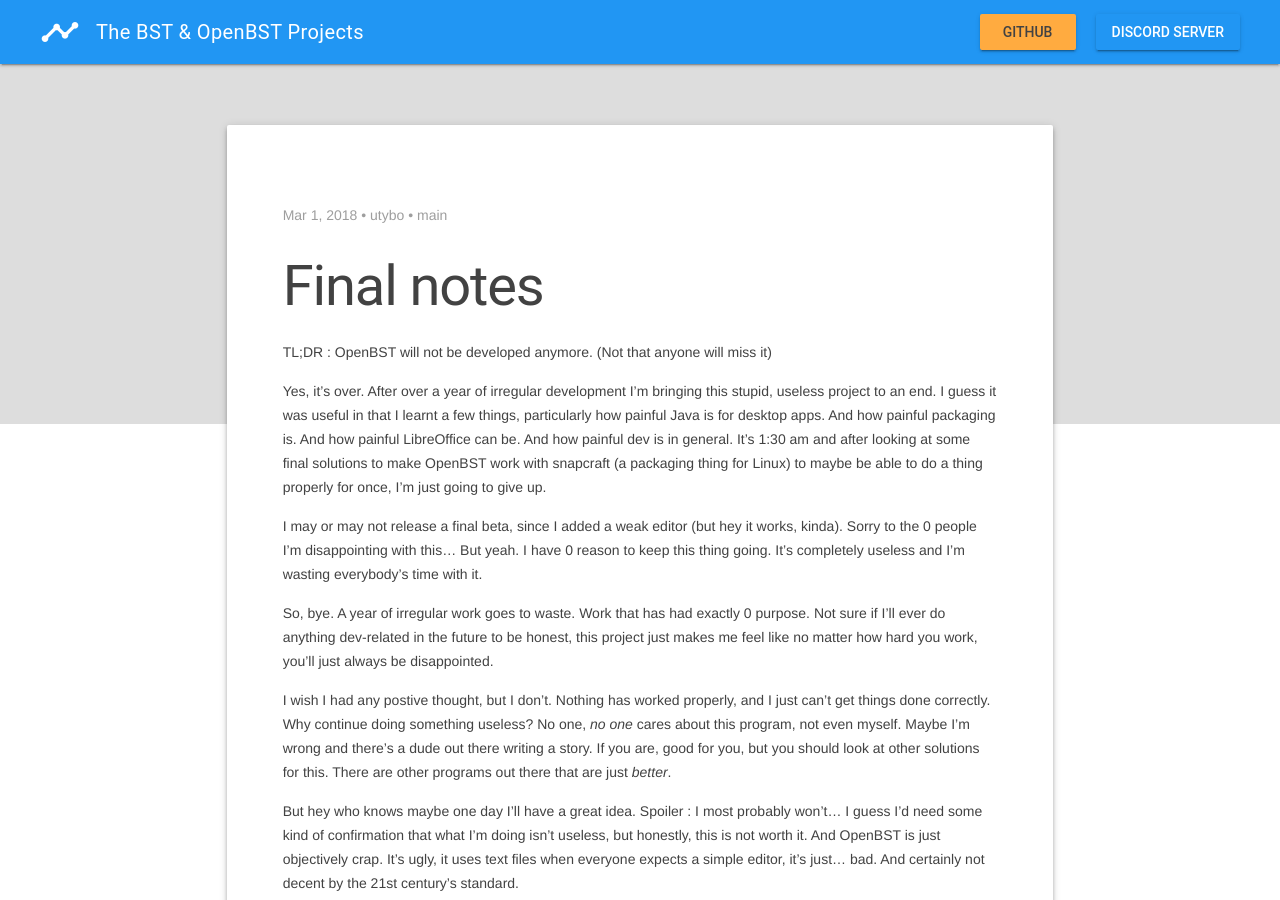
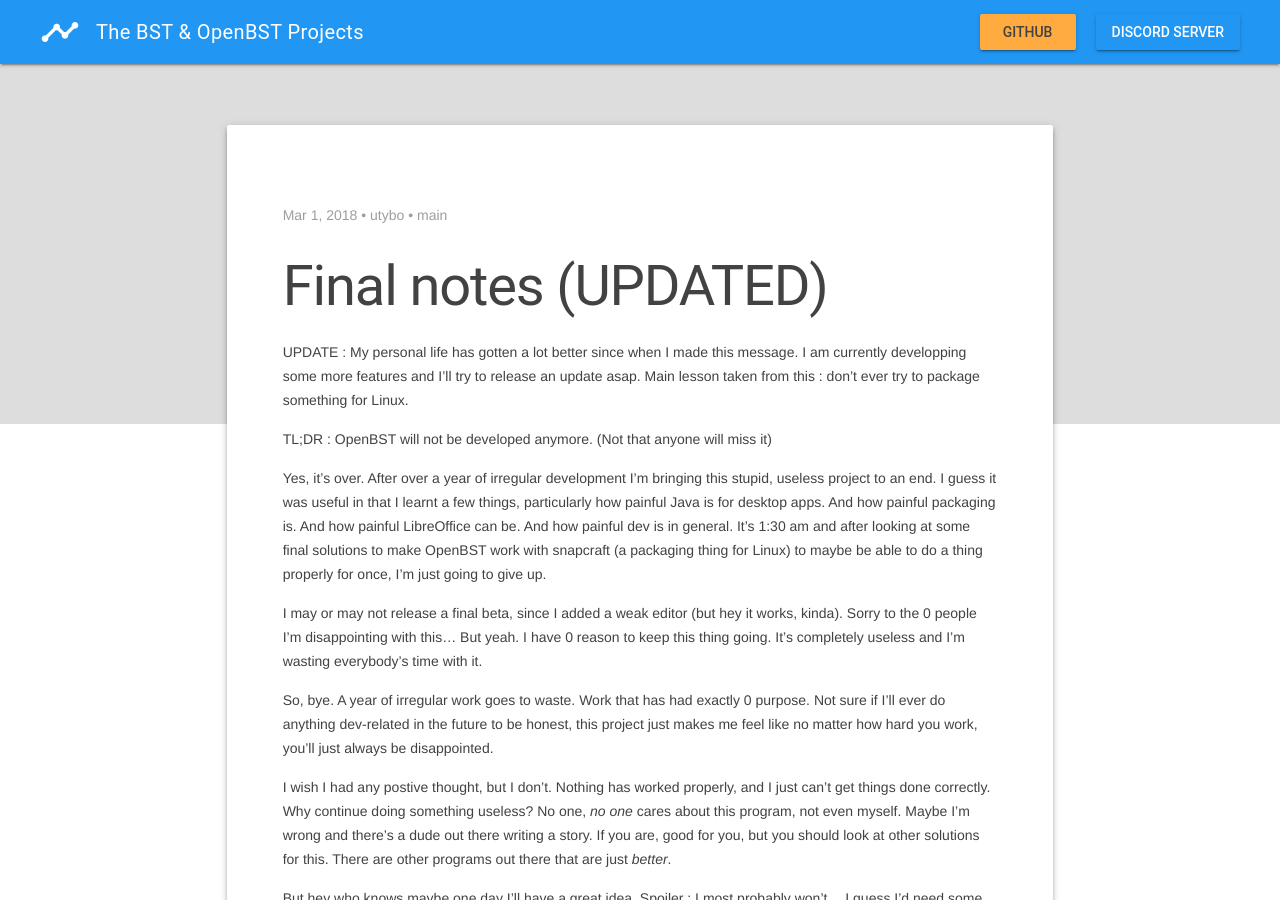
Before and after one commit to utybo/BST, a Jekyll site: the page built from _posts/2018-03-01-final-notes.markdown, in a window 1280 px wide and 900 px high. Built offline with Jekyll 4.4.1, drawn with Linux system fonts in a browser that asks for light colours; nearby versions of some CDN libraries; comment, search, counter and statistics services are not loaded.

Commit message:
Update 2018-03-01-final-notes.markdown

```diff
--- a/_posts/2018-03-01-final-notes.markdown
+++ b/_posts/2018-03-01-final-notes.markdown
@@ -1,11 +1,13 @@
 ---
 layout: post
-title:  "Final notes"
+title:  "Final notes (UPDATED)"
 date:   2018-03-01
 categories: main
 author: utybo
 ccolor: "#333333"
 ---
+
+UPDATE : My personal life has gotten a lot better since when I made this message. I am currently developping some more features and I'll try to release an update asap. Main lesson taken from this : don't ever try to package something for Linux.
 
 TL;DR : OpenBST will not be developed anymore. (Not that anyone will miss it)
 
```
